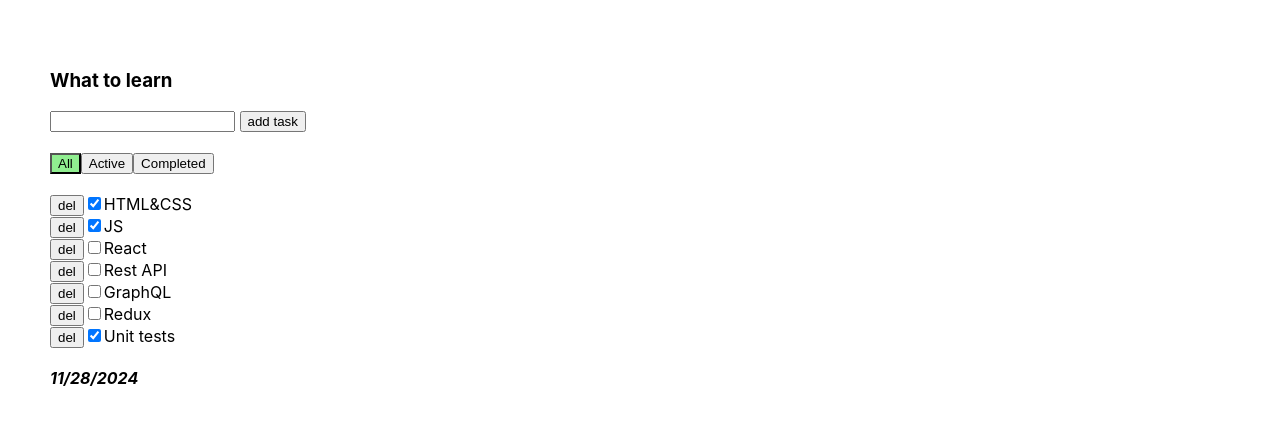
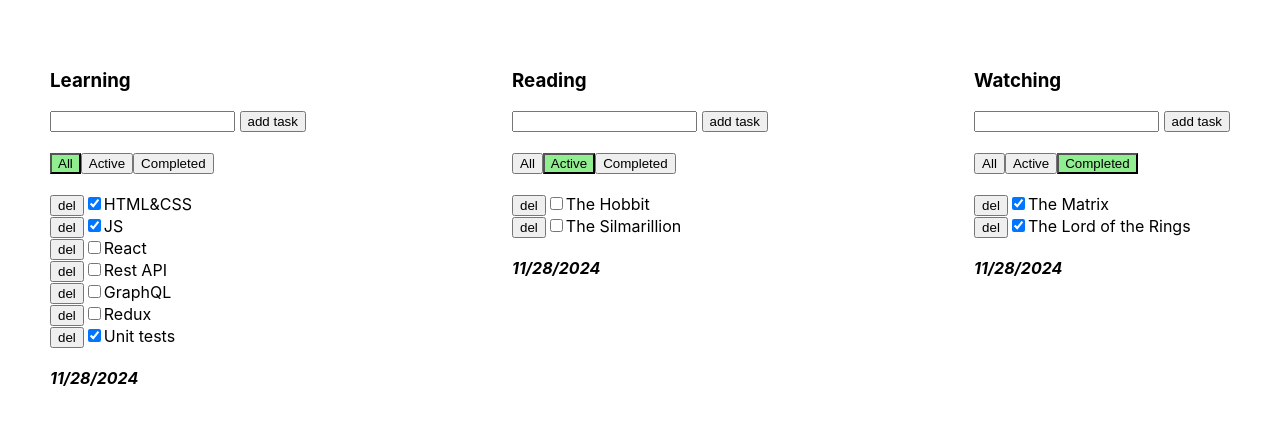
Before and after one commit to Odinokun/v-todo-own, a React (Vite) app: page / in a window 1280 px wide. Shown: the top 424 px of the page. Built offline with nearby package versions, Linux system fonts and the light colour scheme.

Commit message:
feat: implement multiple todolists with task management and filtering functionality

```diff
--- a/src/App.tsx
+++ b/src/App.tsx
@@ -1,7 +1,7 @@
 import { useState } from 'react';
 import { v1 } from 'uuid';
+import { Todolist } from './components/Todolist';
 import './App.css';
-import { Todolist } from './components/Todolist';
 
 export type TaskType = {
   id: string;
@@ -10,8 +10,29 @@ export type TaskType = {
 };
 export type FilterValuesType = 'all' | 'active' | 'completed';
 
+type TodolistType = {
+  id: string;
+  title: string;
+  filter: FilterValuesType;
+};
+
+type AllTasksType = {
+  [key: string]: TaskType[];
+};
+
 function App() {
-  const [tasks, setTasks] = useState<TaskType[]>([
+  const todolist_1 = v1();
+  const todolist_2 = v1();
+  const todolist_3 = v1();
+
+  const [todolists, setTodolists] = useState<TodolistType[]>([
+    { id: todolist_1, title: 'Learning', filter: 'all' },
+    { id: todolist_2, title: 'Reading', filter: 'active' },
+    { id: todolist_3, title: 'Watching', filter: 'completed' },
+  ]);
+
+  const [allTasks, setAllTasks] = useState<AllTasksType>({
+    [todolist_1]: [
       { id: v1(), title: 'HTML&CSS', isDone: true },
       { id: v1(), title: 'JS', isDone: true },
       { id: v1(), title: 'React', isDone: false },
@@ -19,47 +40,63 @@ function App() {
       { id: v1(), title: 'GraphQL', isDone: false },
       { id: v1(), title: 'Redux', isDone: false },
       { id: v1(), title: 'Unit tests', isDone: true },
-  ]);
-  const [filter, setFilter] = useState<FilterValuesType>('all');
+    ],
+    [todolist_2]: [
+      { id: v1(), title: 'Robinson Crusoe', isDone: true },
+      { id: v1(), title: 'I am Jacky Chan', isDone: true },
+      { id: v1(), title: 'The Hobbit', isDone: false },
+      { id: v1(), title: 'The Silmarillion', isDone: false },
+    ],
+    [todolist_3]: [
+      { id: v1(), title: 'The Matrix', isDone: true },
+      { id: v1(), title: 'The Lord of the Rings', isDone: true },
+      { id: v1(), title: 'The Godfather', isDone: false },
+    ],
+  });
 
-  const addTask = (title: string) => {
+  const addTask = (todolistId: string, title: string) => {
     const newTask: TaskType = {
       id: v1(),
       title,
       isDone: false,
     };
-    setTasks([newTask, ...tasks]);
+    setAllTasks({
+      ...allTasks,
+      [todolistId]: [newTask, ...allTasks[todolistId]],
+    });
   };
 
-  const removeTask = (id: string) => setTasks(tasks.filter(t => t.id !== id));
+  const removeTask = (todolistId: string, id: string) =>
+    setAllTasks({ ...allTasks, [todolistId]: allTasks[todolistId].filter(t => t.id !== id) });
 
-  function tasksFilter(): TaskType[] {
-    switch (filter) {
-      case 'active':
-        return tasks.filter(t => !t.isDone);
-      case 'completed':
-        return tasks.filter(t => t.isDone);
-      default:
-        return tasks;
-    }
-  }
-  const filteredTasksArr = tasksFilter();
+  const onChangeTaskStatus = (todolistId: string, taskId: string, status: boolean) => {
+    setAllTasks({
+      ...allTasks,
+      [todolistId]: allTasks[todolistId].map(t => (t.id === taskId ? { ...t, isDone: status } : t)),
+    });
+  };
 
-  const onChangeTaskStatus = (taskId: string, status: boolean) =>
-    setTasks(tasks.map(t => (t.id === taskId ? { ...t, isDone: status } : t)));
+  const onChangeFilter = (todolistId: string, filter: FilterValuesType) =>
+    setTodolists(todolists.map(tl => (tl.id === todolistId ? { ...tl, filter: filter } : tl)));
 
   return (
-    <div className=''>
+    <div style={{ display: 'flex', justifyContent: 'space-between' }}>
+      {todolists.map(tl => {
+        return (
           <Todolist
-        title={'What to learn'}
-        tasks={filteredTasksArr}
+            key={tl.id}
+            todolistId={tl.id}
+            title={tl.title}
+            tasks={allTasks[tl.id]}
             date={new Date().toLocaleDateString()}
             addTask={addTask}
             removeTask={removeTask}
-        filter={filter}
-        setFilter={setFilter}
+            filter={tl.filter}
+            onChangeFilter={onChangeFilter}
             onChangeTaskStatus={onChangeTaskStatus}
           />
+        );
+      })}
     </div>
   );
 }
--- a/src/components/Todolist.tsx
+++ b/src/components/Todolist.tsx
@@ -3,24 +3,26 @@ import { FilterValuesType, TaskType } from '../App';
 import { Button } from './Button';
 
 type PropsType = {
+  todolistId: string;
   title: string;
   tasks: TaskType[];
   date?: string;
-  addTask: (title: string) => void;
-  removeTask: (id: string) => void;
+  addTask: (todolistId: string, title: string) => void;
+  removeTask: (todolistId: string, id: string) => void;
   filter: FilterValuesType;
-  setFilter: (val: FilterValuesType) => void;
-  onChangeTaskStatus: (taskId: string, status: boolean) => void;
+  onChangeFilter: (todolistId: string, val: FilterValuesType) => void;
+  onChangeTaskStatus: (todolistId: string, taskId: string, status: boolean) => void;
 };
 
 export const Todolist: FC<PropsType> = ({
+  todolistId,
   title,
   tasks,
   date,
   addTask,
   removeTask,
   filter,
-  setFilter,
+  onChangeFilter,
   onChangeTaskStatus,
 }) => {
   const [error, setError] = useState<string>('');
@@ -35,7 +37,7 @@ export const Todolist: FC<PropsType> = ({
       setError('Field is required');
       return;
     }
-    addTask(inputVal.trim());
+    addTask(todolistId, inputVal.trim());
     setInputVal('');
   };
 
@@ -45,23 +47,32 @@ export const Todolist: FC<PropsType> = ({
     }
   };
 
-  const setFilterAll = () => setFilter('all');
-  const setFilterActive = () => setFilter('active');
-  const setFilterCompleted = () => setFilter('completed');
+  // begin filter
+  function tasksFilter(): TaskType[] {
+    switch (filter) {
+      case 'active':
+        return tasks.filter(t => !t.isDone);
+      case 'completed':
+        return tasks.filter(t => t.isDone);
+      default:
+        return tasks;
+    }
+  }
+  const filteredTasksArr = tasksFilter();
+  const setFilterAll = () => onChangeFilter(todolistId, 'all');
+  const setFilterActive = () => onChangeFilter(todolistId, 'active');
+  const setFilterCompleted = () => onChangeFilter(todolistId, 'completed');
+  // end filter
 
-  const tasksList: JSX.Element[] = tasks.map(t => {
-    const onClickHandler = () => removeTask(t.id);
+  const tasksList: JSX.Element[] = filteredTasksArr.map(t => {
+    const onClickHandler = () => removeTask(todolistId, t.id);
     const onChangeTaskStatusHandler = (e: ChangeEvent<HTMLInputElement>) =>
-      onChangeTaskStatus(t.id, e.currentTarget.checked);
+      onChangeTaskStatus(todolistId, t.id, e.currentTarget.checked);
 
     return (
       <li key={t.id}>
         <Button name={'del'} onClick={onClickHandler} />
-        <input
-          type='checkbox'
-          checked={t.isDone}
-          onChange={onChangeTaskStatusHandler}
-        />
+        <input type='checkbox' checked={t.isDone} onChange={onChangeTaskStatusHandler} />
         <span>{t.title}</span>
       </li>
     );
@@ -84,21 +95,9 @@ export const Todolist: FC<PropsType> = ({
       <br />
 
       <div>
-        <Button
-          name={'All'}
-          onClick={setFilterAll}
-          className={filter === 'all' ? 'active' : ''}
-        />
-        <Button
-          name={'Active'}
-          onClick={setFilterActive}
-          className={filter === 'active' ? 'active' : ''}
-        />
-        <Button
-          name={'Completed'}
-          onClick={setFilterCompleted}
-          className={filter === 'completed' ? 'active' : ''}
-        />
+        <Button name={'All'} onClick={setFilterAll} className={filter === 'all' ? 'active' : ''} />
+        <Button name={'Active'} onClick={setFilterActive} className={filter === 'active' ? 'active' : ''} />
+        <Button name={'Completed'} onClick={setFilterCompleted} className={filter === 'completed' ? 'active' : ''} />
       </div>
       <br />
 
```
Lines whose indentation alone changed are shown as unchanged.
